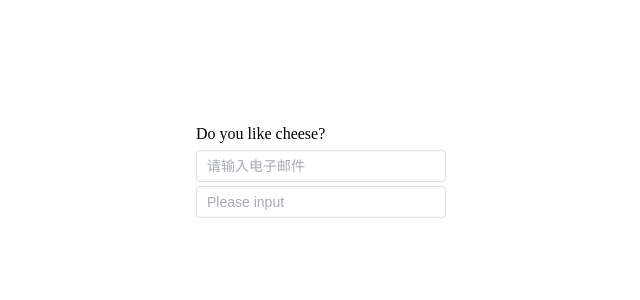
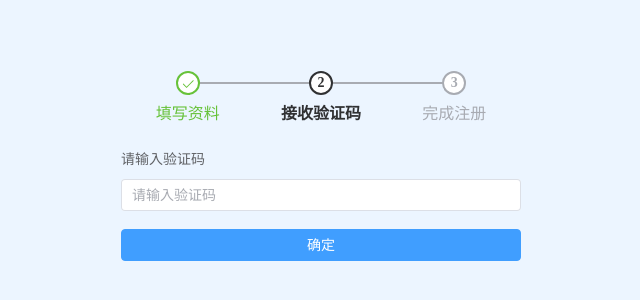
Before and after one commit to 1131176489/my-site, a Vue app: page /register/step2 in a window 1280 px wide. Shown: the part 188-488 px from the top of the page, without its empty margins (319-959 px from the left). Built offline with nearby package versions, Linux system fonts and the light colour scheme.

Commit message:
登录注册代码

```diff
--- a/src/assets/register.ts
+++ b/src/assets/register.ts
@@ -3,12 +3,25 @@ import { ref } from 'vue'
 
 
 export const registerStore = defineStore('register', () =>{
-        const emailParam = ref("")
+        const email = ref("")
+        const step = ref(2)
         const set_emailParam = (p:string) :void=> {
-                emailParam.value = p
+                email.value = p
+        }
+        const get_emailParam = () => {
+                return email.value
+        }
+        const set_step = (p:number) :void=> {
+                step.value = p
+        }
+        const get_step = () => {
+                return step.value
         }
         return {
-                emailParam,
                 set_emailParam,
+                get_emailParam,
+                step,
+                set_step,
+                get_step,
         }
 })
--- a/src/components/Register.vue
+++ b/src/components/Register.vue
@@ -1,17 +1,22 @@
 <template>
         <div class="container">
-        <div class="login">
-            <label for="cheese">Do you like cheese?</label>
-            <el-input v-model="email" placeholder="请输入电子邮件" />
-            <el-input v-model="password" placeholder="Please input" />
-        </div>
+
+                <el-steps v-bind:active="rd.step" finish-status="success"  align-center ref="els">
+                        <el-step title="填写资料" />
+                        <el-step title="接收验证码" />
+                        <el-step title="完成注册" />
+                </el-steps>
+                <router-view></router-view>
         </div>
 </template>
 
 <script lang="ts" setup>
 import { ref } from "vue"
-const password = ref("")
-const email = ref("")
+import { registerStore } from "../assets/Register"
+const els = ref(null)
+const rd = registerStore()
+const active = ref(2)
+console.log(els)
 </script>
 
 <style scoped>
@@ -19,15 +24,17 @@ const email = ref("")
         height: 100%;
         width: 100%;
         display: flex;
+        flex-direction: column;
         justify-content: center;
         align-items: center;
+        position: relative;
+        background-color: #ecf5ff;
 }
 
-.login {
-    width: 250px;
-    height: 200px;
-}
-label{
+
+.el-steps {
+        width: 400px;
         font-size: 16px;
+        margin-bottom: 16px;
 }
 </style>
--- a/src/components/step1.vue
+++ b/src/components/step1.vue
@@ -24,8 +24,7 @@ import { ElMessage, FormInstance } from 'element-plus'
 import { reactive, ref ,onMounted} from "vue"
 import { validate } from "email-validator"
 import { useRouter } from 'vue-router'
-import { registerStore } from "../assets/register"
-import { Axios } from 'axios'
+import { registerStore } from "../assets/Register"
 import axios from 'axios'
 
 const router = useRouter()
@@ -36,8 +35,8 @@ onMounted(()=>{
         set_step(0)
 })
 const ruleForm = reactive({
-        email: '1131176489@qq.com',
-        password: '123',
+        email: '',
+        password: '',
 })
 const validateEmail = (rule: any, value: any, callback: any) => {
         if (value === '') {
@@ -96,7 +95,7 @@ function submitForm(ruleFormRef: any) {
 }
 
 </script>
-<style >
+<style scoped >
 @media screen and (max-width: 765px) {
         .el-form {
                 width: 90%;
--- a/src/components/step2.vue
+++ b/src/components/step2.vue
@@ -1,8 +1,10 @@
 <template>
-        <el-form label-position="top" ref="ruleFormRef" status-icon v-bind:model="ruleForm" v-bind:rules="rules">
+        <el-form label-position="top" ref="ruleFormRef" status-icon v-bind:model="ruleForm" v-bind:rules="rules"
+        style="width: 400px;"
+        >
                 <el-form-item label="请输入验证码" prop="code">
                         <el-input placeholder="请输入验证码" type="text" v-model="ruleForm.code"
-                                  :rules="rules" />
+                                  :rules="rules" v-on:keydown.prevent.enter="handleclick(ruleFormRef)" />
                 </el-form-item>
                 <el-form-item>
                         <el-button type="primary" style="width: 100%;" v-on:click="handleclick(ruleFormRef)">
@@ -15,7 +17,7 @@
 import { ElMessage, FormInstance } from 'element-plus'
 import { onMounted, reactive, ref } from "vue"
 import { useRouter, useRoute } from 'vue-router'
-import { registerStore } from "../assets/register"
+import { registerStore } from "../assets/Register"
 import axios from 'axios'
 const ruleFormRef = ref<FormInstance>()
 const router = useRouter()
@@ -92,7 +94,7 @@ function validate(code: string) {
 }
 </script>
 
-<style>
+<style scoped>
 .el-form {
         height: 210px;
         /* width: 90%; */
--- a/src/components/step3.vue
+++ b/src/components/step3.vue
@@ -9,7 +9,7 @@
 <script lang="ts" setup>
 import { onMounted } from "vue"
 import { useRouter } from "vue-router"
-import { registerStore } from "../assets/register"
+import { registerStore } from "../assets/Register"
 const registerData = registerStore()
 let { set_step } = registerData
 onMounted(()=>{
@@ -24,7 +24,7 @@ const handleclick = () => {
 }
 </script>
 
-<style>
+<style scoped>
 .el-form {
         height: 210px;
 }
```
Lines whose indentation alone changed are shown as unchanged.
